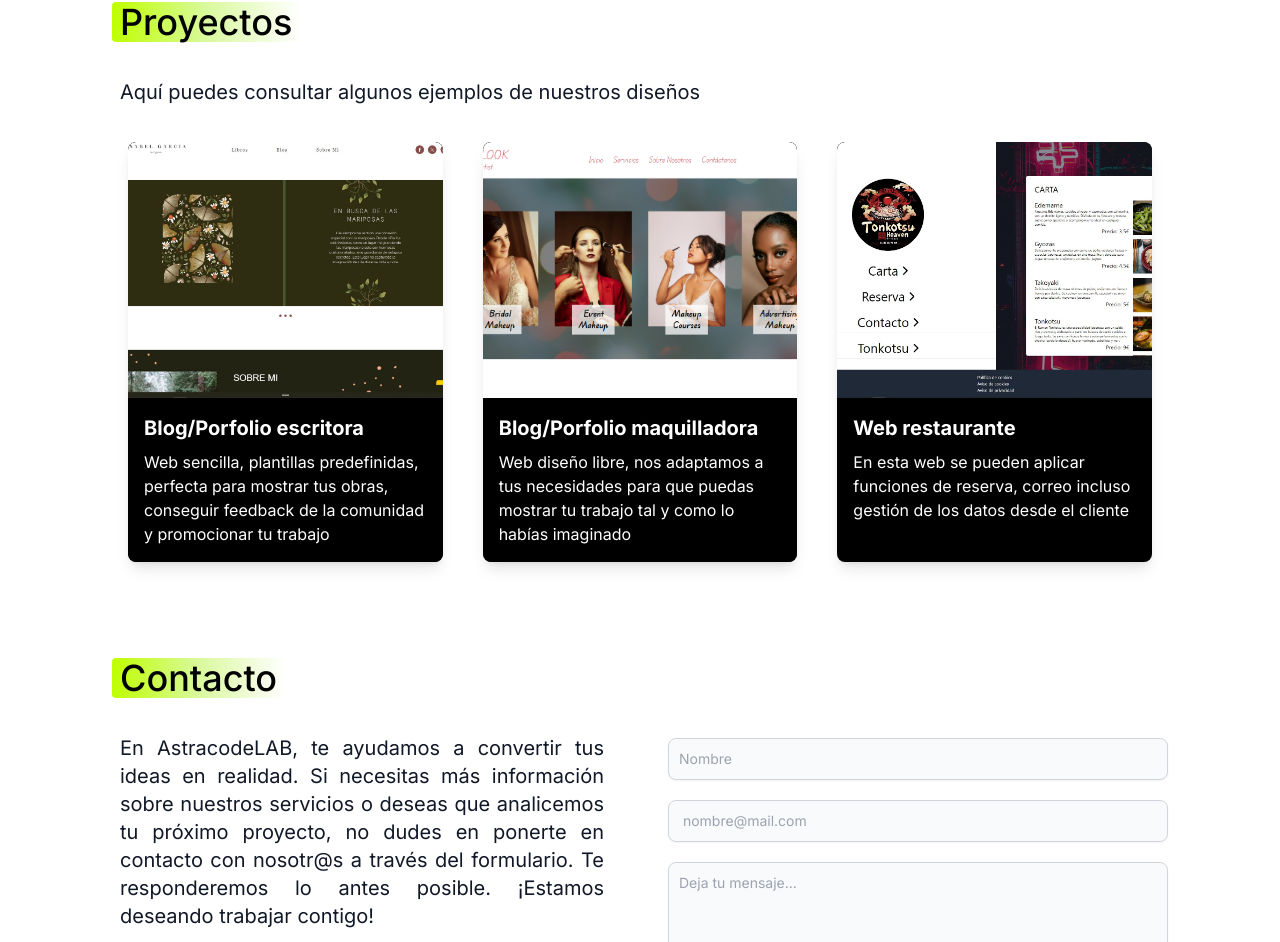
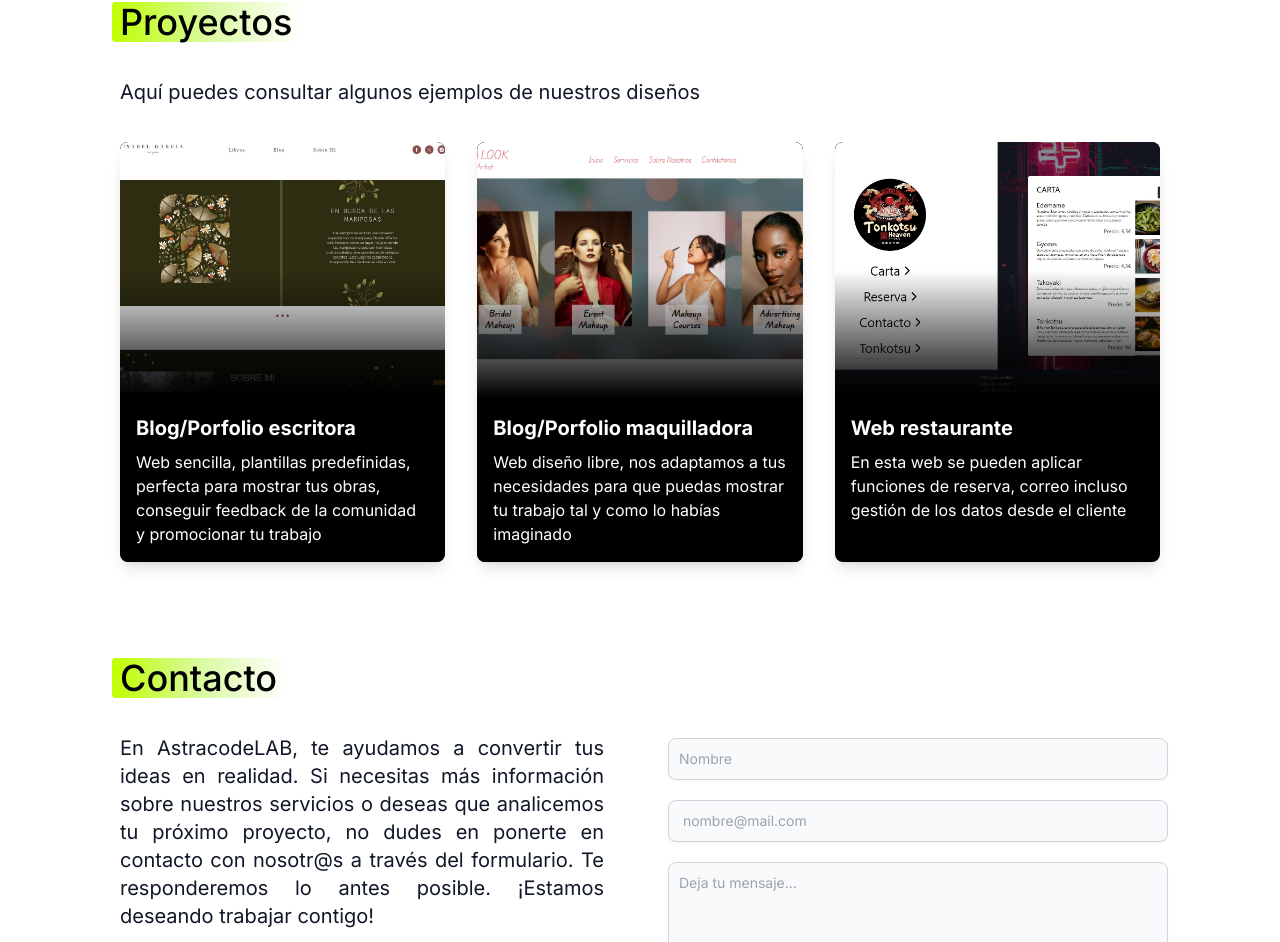
Before and after one commit to AstracodeLAB/project, a React (Vite) app: page / in a window 1280 px wide. Shown: the part 2358-3300 px from the top of the page. Built offline with nearby package versions, Linux system fonts and the light colour scheme.

Commit message:
Add gradient to projects card

```diff
--- a/src/components/Carousel.jsx
+++ b/src/components/Carousel.jsx
@@ -15,14 +15,26 @@ const Carousel = () => {
 	return (
 		<div className='relative w-full max-w-4xl mx-auto'>
 			<div className='overflow-hidden'>
-				<div className='flex transition-transform duration-500' style={{ transform: `translateX(-${current * 100}%)` }}>
+				<div
+					className='flex transition-transform duration-500'
+					style={{ transform: `translateX(-${current * 100}%)` }}
+				>
 					{projects.map((project, index) => (
 						<div key={index} className='min-w-full p-4'>
 							<div className='bg-black rounded-lg overflow-hidden shadow-lg mx-auto max-w-xs sm:max-w-md'>
-								<img src={project.image} alt={project.title} className='w-full h-64 object-cover rounded-t-lg' />
+								<div className='relative'>
+									<img
+										src={project.image}
+										alt={project.title}
+										className='w-full h-64 object-cover rounded-t-lg'
+									/>
+									<div className='absolute bottom-0 left-0 right-0 h-32 bg-gradient-to-t from-black to-transparent rounded-t-lg'></div>
+								</div>
 								<div className='p-4 bg-black text-white font-sans rounded-b-lg'>
 									<a href={project.url} target='_blank' rel='noopener noreferrer'>
-										<h2 className='text-xl font-bold hover:underline cursor-pointer'>{project.title}</h2>
+										<h2 className='text-xl font-bold hover:underline cursor-pointer'>
+											{project.title}
+										</h2>
 									</a>
 									<p className='mt-2'>{project.description}</p>
 								</div>
--- a/src/components/ProjectsGrid.jsx
+++ b/src/components/ProjectsGrid.jsx
@@ -2,10 +2,17 @@ import projects from '../data/projectsData';
 
 const ProjectsGrid = () => {
 	return (
-		<div className='grid grid-cols-1 gap-10 sm:grid-cols-2 lg:grid-cols-3 md:max-w-3xl lg:max-w-5xl mx-auto'>
+		<div className='grid grid-cols-1 sm:grid-cols-2 lg:grid-cols-3 gap-8'>
 			{projects.map((project, index) => (
 				<div key={index} className='bg-black rounded-lg overflow-hidden shadow-lg'>
-					<img src={project.image} alt={project.title} className='w-full h-64 object-cover rounded-t-lg' />
+					<div className='relative'>
+						<img
+							src={project.image}
+							alt={project.title}
+							className='w-full h-64 object-cover rounded-t-lg'
+						/>
+						<div className='absolute bottom-0 left-0 right-0 h-32 bg-gradient-to-t from-black to-transparent rounded-t-lg'></div>
+					</div>
 					<div className='p-4 bg-black text-white font-sans rounded-b-lg'>
 						<a href={project.url} target='_blank' rel='noopener noreferrer'>
 							<h2 className='text-xl font-bold hover:underline cursor-pointer'>{project.title}</h2>
```
